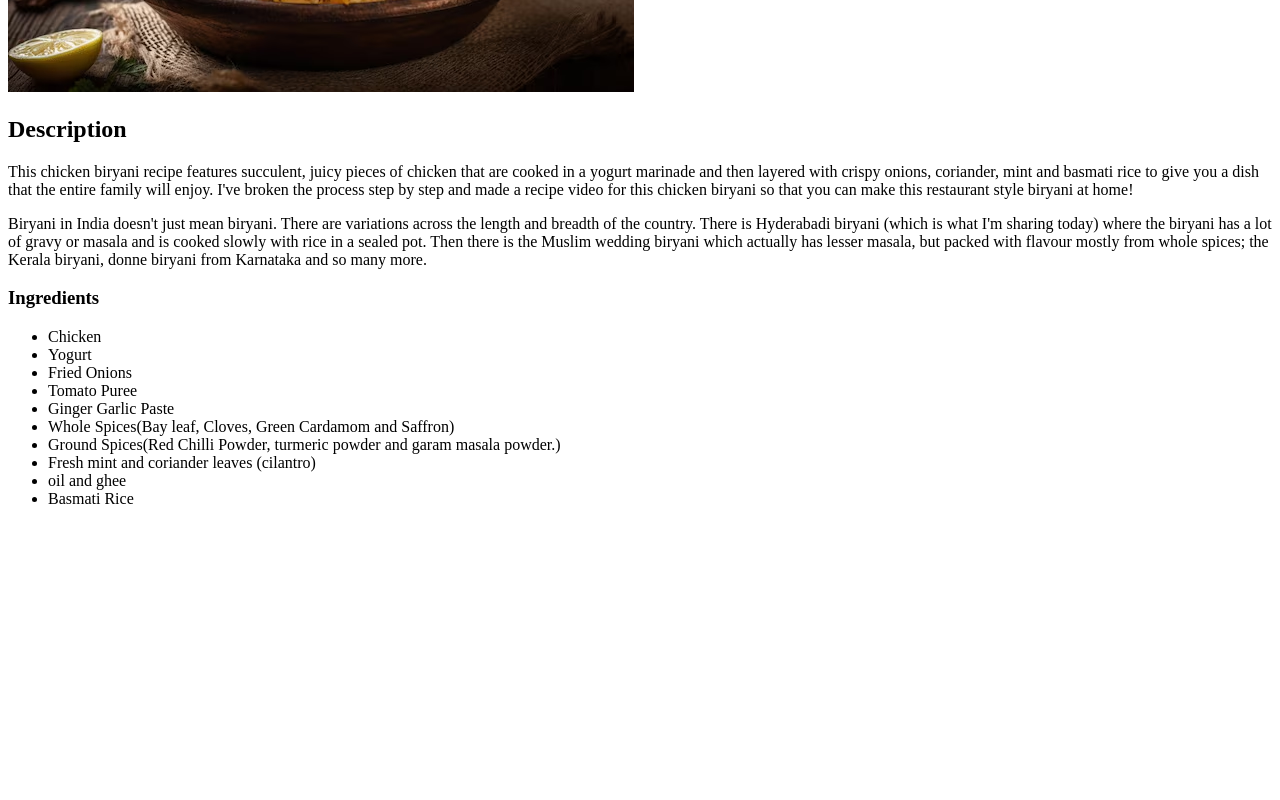
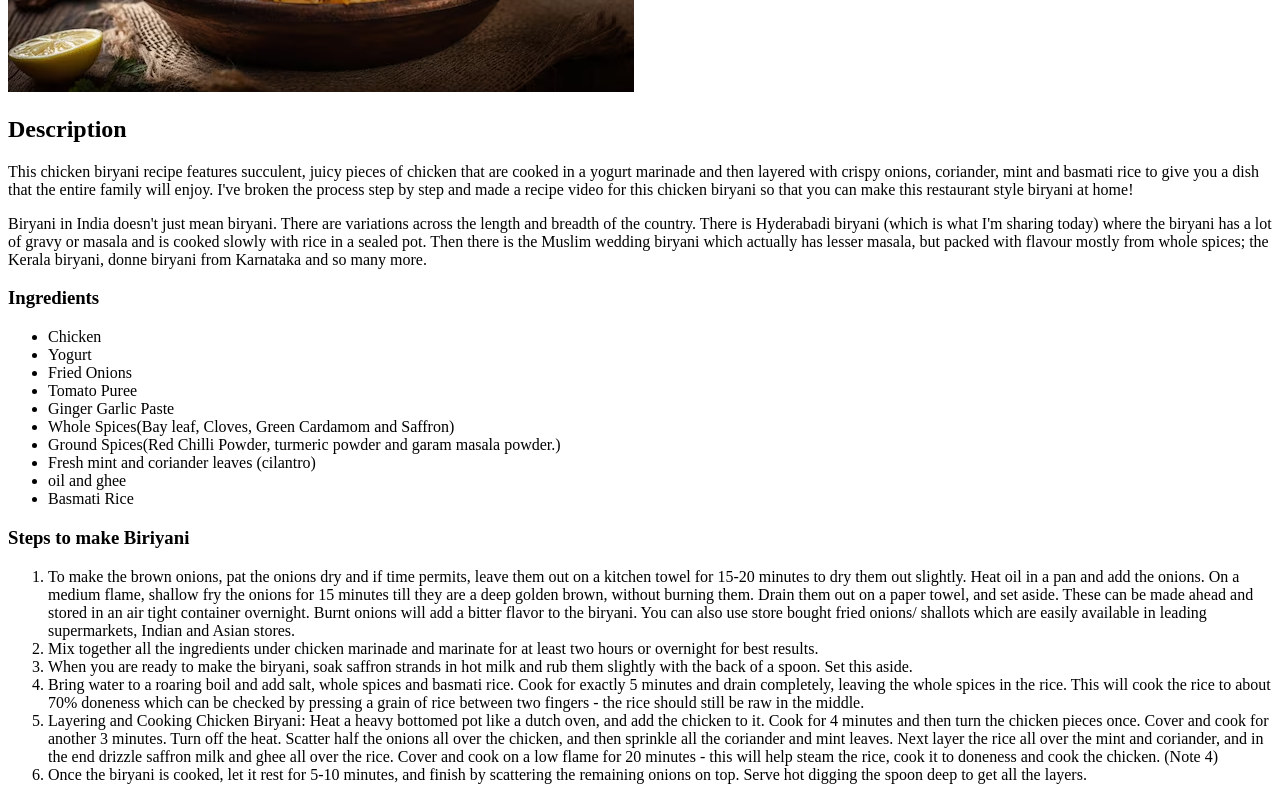
Before and after one commit to eshwarreddym/odin-recipes, a plain HTML site: page recipes/biriyani.html in a window 1280 px wide. Shown: the part 346-1146 px from the top of the page. Before the commit the page ends 870 px from the top, so only its background shows below. Drawn offline with Linux system fonts and the light colour scheme.

Commit message:
Added the steps to make biriyani in biriyani.html

```diff
--- a/recipes/biriyani.html
+++ b/recipes/biriyani.html
@@ -34,5 +34,16 @@
         <li>Basmati Rice</li>
     </ul>
 
+    <h3> Steps to make Biriyani</h3>
+    <ol>
+        <li>To make the brown onions, pat the onions dry and if time permits, leave them out on a kitchen towel for 15-20 minutes to dry them out slightly. Heat oil in a pan and add the onions. On a medium flame, shallow fry the onions for 15 minutes till they are a deep golden brown, without burning them. Drain them out on a paper towel, and set aside. These can be made ahead and stored in an air tight container overnight. Burnt onions will add a bitter flavor to the biryani. You can also use store bought fried onions/ shallots which are easily available in leading supermarkets, Indian and Asian stores.</li>
+        <li>Mix together all the ingredients under chicken marinade and marinate for at least two hours or overnight for best results.</li>
+        <li>When you are ready to make the biryani, soak saffron strands in hot milk and rub them slightly with the back of a spoon. Set this aside.</li>
+        <li>Bring water to a roaring boil and add salt, whole spices and basmati rice. Cook for exactly 5 minutes and drain completely, leaving the whole spices in the rice. This will cook the rice to about 70% doneness which can be checked by pressing a grain of rice between two fingers - the rice should still be raw in the middle.</li>
+        <li>Layering and Cooking Chicken Biryani:
+            Heat a heavy bottomed pot like a dutch oven, and add the chicken to it. Cook for 4 minutes and then turn the chicken pieces once. Cover and cook for another 3 minutes. Turn off the heat. Scatter half the onions all over the chicken, and then sprinkle all the coriander and mint leaves. Next layer the rice all over the mint and coriander, and in the end drizzle saffron milk and ghee all over the rice. Cover and cook on a low flame for 20 minutes - this will help steam the rice, cook it to doneness and cook the chicken. (Note 4)</li>
+        <li>Once the biryani is cooked, let it rest for 5-10 minutes, and finish by scattering the remaining onions on top. Serve hot digging the spoon deep to get all the layers.</li>
+    </ol>
+
 </body>
 </html>
```
